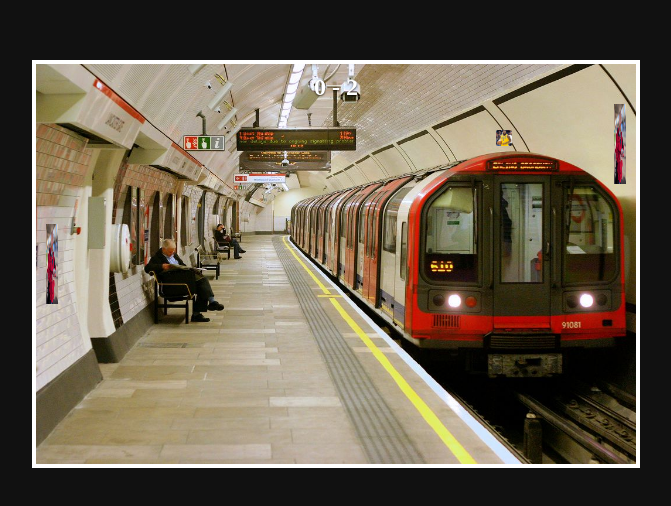
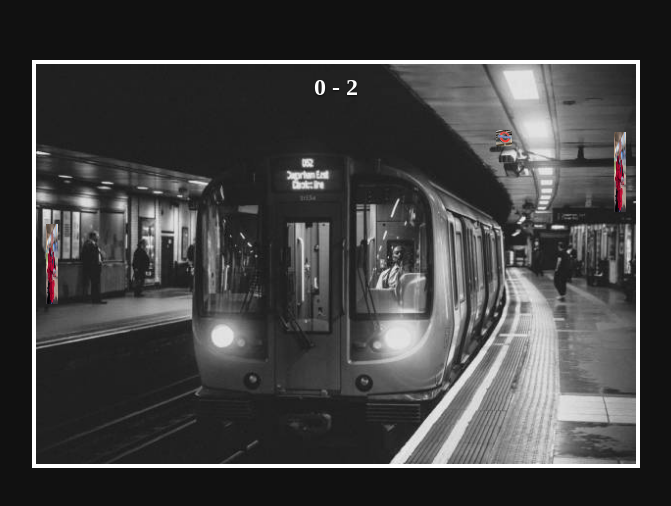
Before and after one commit to dalepong/dalepong.github.io, a plain HTML site: page index.html in a window 1280 px wide. Shown: the part 136-642 px from the top of the page, without its empty margins (304-975 px from the left). Drawn offline with Linux system fonts and the light colour scheme.

Commit message:
Update index.html

```diff
--- a/index.html
+++ b/index.html
@@ -3,7 +3,7 @@
 <head>
   <meta name="viewport" content="width=device-width, initial-scale=1.0, user-scalable=no">
   <meta charset="UTF-8">
-  <title>dalepong</title>
+  <title>dale pong</title>
   <style>
     body {
       margin: 0;
@@ -19,7 +19,7 @@
       max-width: 600px;
       height: 70vh;
       max-height: 400px;
-      background-image: url('train.jpg');
+      background-image: url('darktrain.jpg');
       background-size: cover;
       background-position: center;
       background-repeat: no-repeat;
@@ -49,7 +49,7 @@
       position: absolute;
       width: 16px;
       height: 16px;
-      background-image: url('lebron.jpg');
+      background-image: url('underground.jpg');
       background-size: 100% 100%;
       background-repeat: no-repeat;
       background-position: center;
@@ -104,8 +104,8 @@
     let leftScore = 0;
     let rightScore = 0;
 
-    const paddleSpeed = 6;
-    const aiSpeed = 8;
+    const paddleSpeed = 8;
+    const aiSpeed = 6;
     const keys = {};
     let pointerActive = false;
 
```
